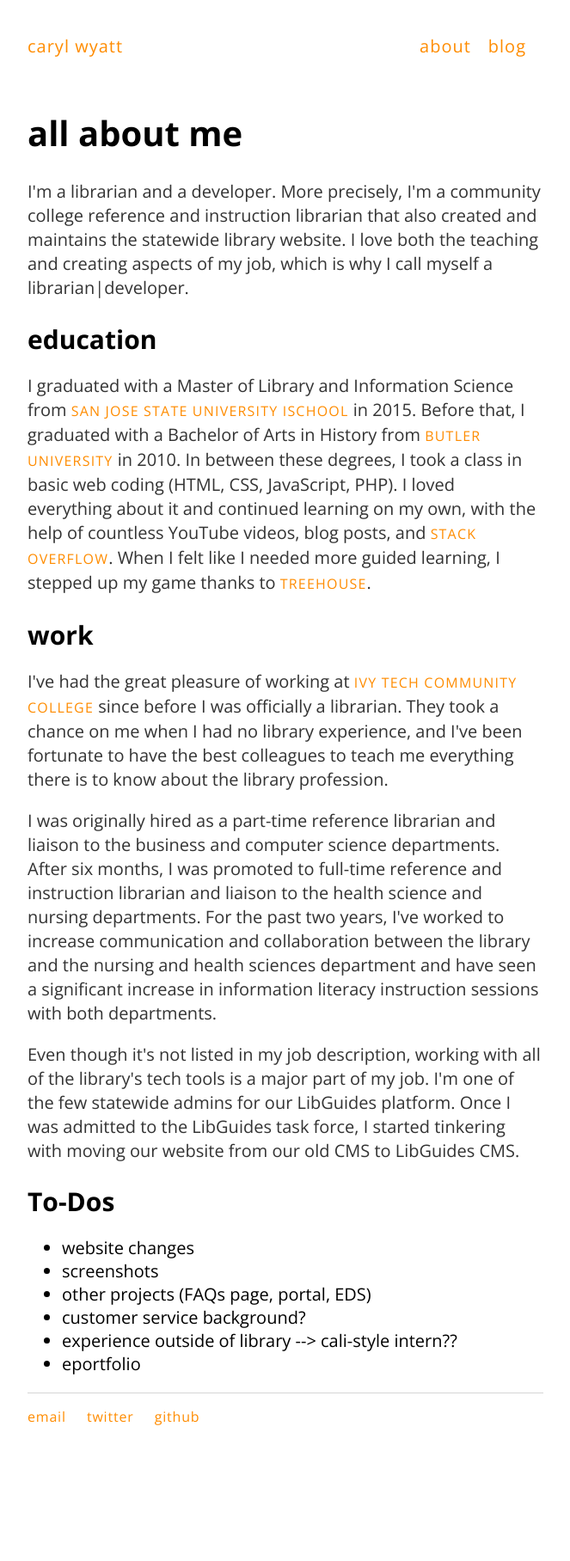
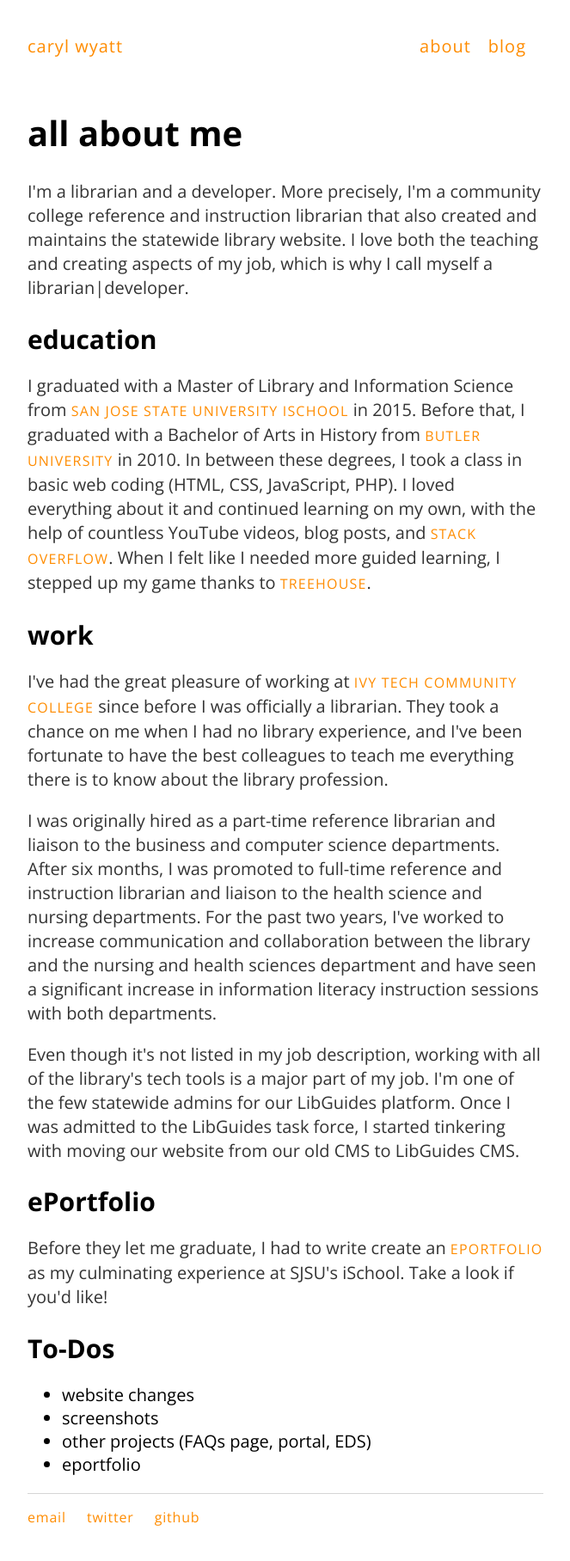
Before and after one commit to carylwyatt/carylwyatt.github.io, a Jekyll site: the page built from about/index.html, in a window 1280 px wide. Shown: the whole page at 86% size, without its empty margins (308-971 px from the left). Built offline with Jekyll 4.4.1, drawn with Linux system fonts in a browser that asks for light colours; before the commit the page ends 1699 px from its top, so only the background shows below that.

Commit message:
Update index.html
added eportfolio section to about page

```diff
--- a/about/index.html
+++ b/about/index.html
@@ -14,13 +14,13 @@ title: about caryl
 	<p>I've had the great pleasure of working at <a href="http://ivytech.edu">Ivy Tech Community College</a> since before I was officially a librarian. They took a chance on me when I had no library experience, and I've been fortunate to have the best colleagues to teach me everything there is to know about the library profession.</p>
 	<p>I was originally hired as a part-time reference librarian and liaison to the business and computer science departments. After six months, I was promoted to full-time reference and instruction librarian and liaison to the health science and nursing departments. For the past two years, I've worked to increase communication and collaboration between the library and the nursing and health sciences department and have seen a significant increase in information literacy instruction sessions with both departments.</p>
 	<p>Even though it's not listed in my job description, working with all of the library's tech tools is a major part of my job. I'm one of the few statewide admins for our LibGuides platform. Once I was admitted to the LibGuides task force, I started tinkering with moving our website from our old CMS to LibGuides CMS.</p>
+	<h2>ePortfolio</h2>
+	<p>Before they let me graduate, I had to write create an <a href="http://cwyatt.widgetwaretools.com/">ePortfolio</a> as my culminating experience at SJSU's iSchool. Take a look if you'd like!</p>
 	<h2>To-Dos</h2>
 	<ul>
 		<li>website changes</li>
 		<li>screenshots</li>
 		<li>other projects (FAQs page, portal, EDS)</li>
-		<li>customer service background?</li>
-		<li>experience outside of library --> cali-style intern??</li>
 		<li>eportfolio</li>
 	</ul>
 
```
